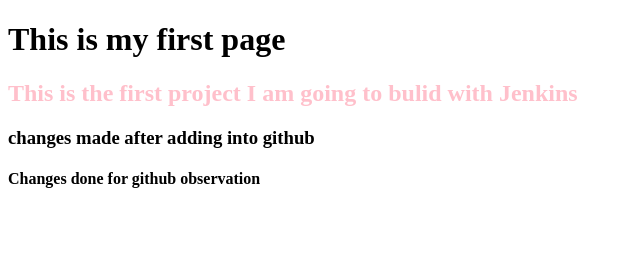
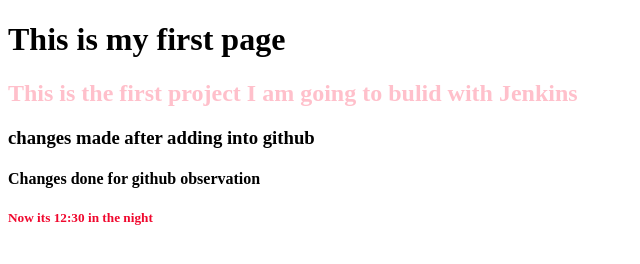
Before and after one commit to TEJASHRI8/website_html_jenkins_1st_project, a plain HTML site: page index.html in a window 1280 px wide. Shown: the whole page, without its empty margins (0-640 px from the left). Drawn offline with Linux system fonts and the light colour scheme.

Commit message:
Changed time of coding

```diff
--- a/index.html
+++ b/index.html
@@ -8,6 +8,8 @@
     <style>
     h2{color: pink
     }
+    h5{color: rgb(240, 8, 46)
+    }
     </style>
 </head>
 <body>
@@ -15,6 +17,7 @@
     <h2>This is the first project I am going to bulid with Jenkins</h2>
     <h3>changes made after adding into github</h3>
     <h4>Changes done for github observation</h4>
+    <h5>Now its 12:30 in the night</h5>
 
 
 </body>
```
